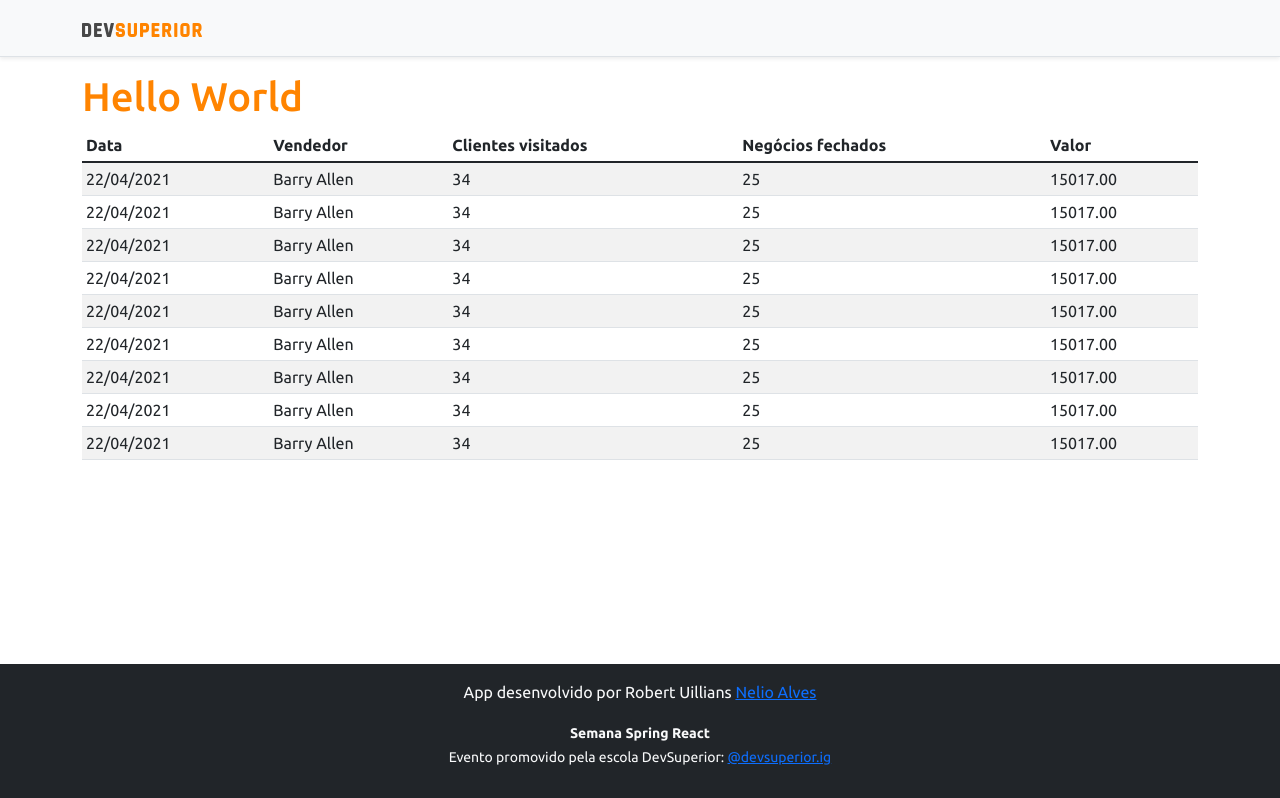
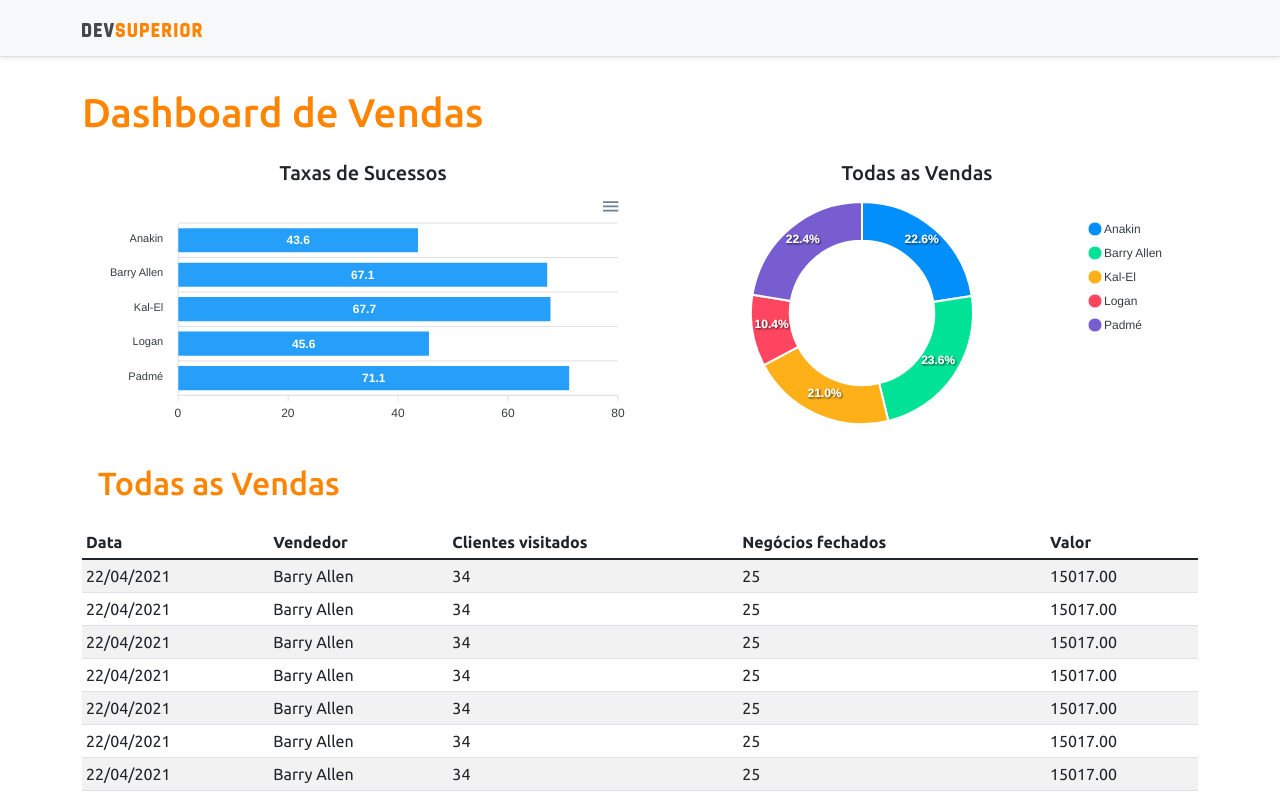
Before and after one commit to robert-office/projeto-sds3, a React (Create React App) app in the folder frontend/: page / in a window 1280 px wide. Shown: the top 798 px of the page. Built offline with nearby package versions, Linux system fonts and the light colour scheme.

Commit message:
Adicionados os graficos com base estaticas

```diff
--- a/frontend/package.json
+++ b/frontend/package.json
@@ -11,9 +11,11 @@
     "@types/node": "^12.0.0",
     "@types/react": "^17.0.0",
     "@types/react-dom": "^17.0.0",
+    "apexcharts": "^3.29.0",
     "bootstrap": "^5.1.3",
     "jquery": "^3.6.0",
     "react": "^17.0.2",
+    "react-apexcharts": "^1.3.9",
     "react-dom": "^17.0.2",
     "react-scripts": "4.0.3",
     "typescript": "^4.1.2",
--- a/frontend/src/App.tsx
+++ b/frontend/src/App.tsx
@@ -1,4 +1,6 @@
+import BarChart from "components/Barchart";
 import Datatable from "components/Datatable";
+import { DonutChart } from "components/DonutChart";
 import Footer from "components/Footer";
 import NavBar from "components/NavBar";
 import React from "react";
@@ -8,7 +10,25 @@
     <>
       <NavBar/>
       <div className="container">
-        <h1 className="text-primary">Hello World</h1>
+        <h1 className="text-primary py-3">Dashboard de Vendas</h1>
+
+
+        <div className="row px-3">
+          <div className="col-sm-6">
+            <h5 className="text-center text-secundary">Taxas de Sucessos</h5>
+            <BarChart/>
+          </div>
+
+          <div className="col-sm-6">
+            <h5 className="text-center text-secundary">Todas as Vendas</h5>
+            <DonutChart/>
+          </div>
+
+          <div className="py-3">
+            <h2 className="text-primary"> Todas as Vendas </h2>
+          </div>
+        </div>
+
 
         <Datatable/>
       </div>
--- /dev/null
+++ b/frontend/src/components/Barchart/index.tsx
@@ -0,0 +1,35 @@
+import Chart from 'react-apexcharts';
+
+const BarChart = () => {
+
+    const options = {
+        plotOptions: {
+            bar: {
+                horizontal: true,
+            }
+        },
+    };
+
+    const mockData = {
+        labels: {
+            categories: ['Anakin', 'Barry Allen', 'Kal-El', 'Logan', 'Padmé']
+        },
+        series: [
+            {
+                name: "% Sucesso",
+                data: [43.6, 67.1, 67.7, 45.6, 71.1]
+            }
+        ]
+    };
+
+    return (
+        <Chart
+            options={{ ...options, xaxis: mockData.labels }}
+            series={mockData.series}
+            type="bar"
+            height="240"
+        />
+    );
+};
+
+export default BarChart;
--- /dev/null
+++ b/frontend/src/components/DonutChart/index.tsx
@@ -0,0 +1,24 @@
+import Chart from 'react-apexcharts';
+
+export const DonutChart = () => {
+
+    const mockData = {
+        series: [477138, 499928, 444867, 220426, 473088],
+        labels: ['Anakin', 'Barry Allen', 'Kal-El', 'Logan', 'Padmé']
+    }
+
+    const options = {
+        legend: {
+            show: true
+        }
+    }
+
+    return (
+        <Chart
+            options={{ ...options, labels: mockData.labels }}
+            series={mockData.series}
+            type="donut"
+            height="240"
+        />
+    );
+}
```
Also changed, not shown: 1 other file (tests, documents, lock files or other folders).
